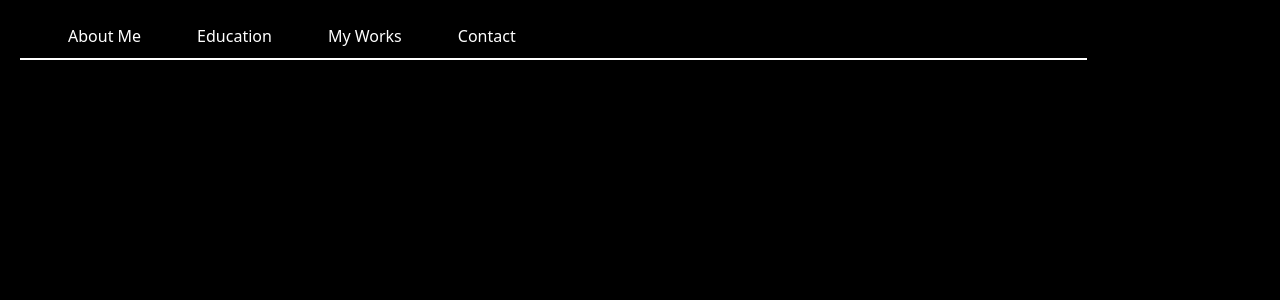
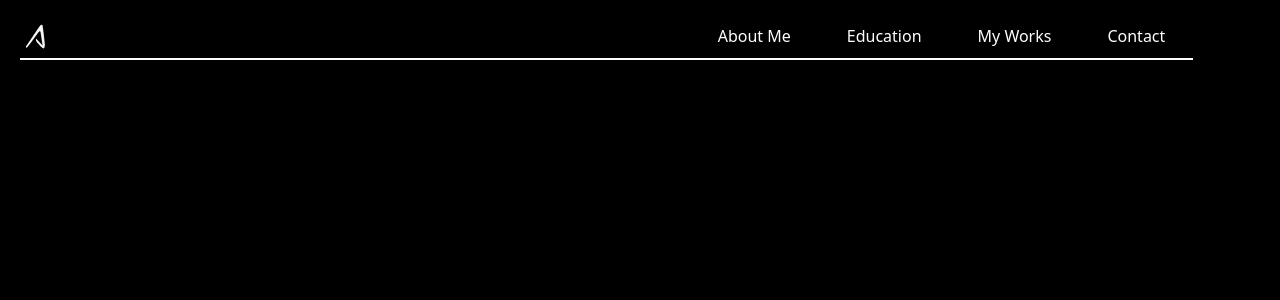
Before and after one commit to Eenrics/personal_portfolio, a Next.js app: page / in a window 1280 px wide. Shown: the top 300 px of the page. Built offline with nearby package versions, Linux system fonts and the light colour scheme.

Commit message:
svg logo

```diff
--- a/pages/index.tsx
+++ b/pages/index.tsx
@@ -12,8 +12,25 @@ export default function Home() {
       </Head>
       <main className="flex min-h-screen bg-black">
         <motion.nav
-          className='flex fixed h-10 w-10/12 border-b-2 border-white m-5 pb-1'
+          className='flex fixed justify-between h-10 w-11/12 border-b-2 border-white m-5 pb-1'
           >
+             <div className=''>
+              <svg  className='h-9'
+                    id="ePBXlpJ48591"
+                    xmlns="http://www.w3.org/2000/svg"
+                    xmlnsXlink="http://www.w3.org/1999/xlink"
+                    viewBox="0 0 300 300"
+                    shape-rendering="geometricPrecision"
+                    text-rendering="geometricPrecision">
+                      <defs><linearGradient id="ePBXlpJ48592-fill" x1="0" y1="0.5" x2="1" y2="0.5" spreadMethod="pad" gradientUnits="objectBoundingBox" gradientTransform="translate(0 0)"><stop id="ePBXlpJ48592-fill-0" offset="0%" stop-color="#fff"/><stop id="ePBXlpJ48592-fill-1" offset="100%" stop-color="#f4f4f4"/></linearGradient></defs>
+                      <path d="M52.189772,217.51824C61.678823,205.109481,163.868613,48.905109,170.437956,43.79562s11.678832-5.839417,16.058394-1.459855s20.437957,150.364964,20.437957,156.20438.729927,5.109489,0,13.868613-2.91971,32.846715-18.978104,21.89781-54.014606-55.474459-54.014606-60.583948c0-10.218978-4.379562-18.248175,6.569343-13.138686q5.109489,5.839416,47.445263,51.824824-16.058393-108.029204-17.518247-113.86862c-1.459854-5.839416-9.48906-9.489051-13.138695,0-7.29927,10.218978-90.510949,126.277372-96.350365,129.19708-10.948905,6.56935-14.598533,1.459862-8.759124-10.218978Z"
+                        transform="translate(.000009 0.000008)"
+                        fill="url(#ePBXlpJ48592-fill)"
+                        stroke="#3f5787"
+                        stroke-width="0.6"
+                        />
+              </svg>
+            </div>
             <ul
               className='pl-5 flex flex-row '>
                 <li
@@ -37,7 +54,6 @@ export default function Home() {
                     Contact
                 </li>
             </ul>
-
         </motion.nav>
 
       </main>
```
Also changed, not shown: public/favicon.svg.
